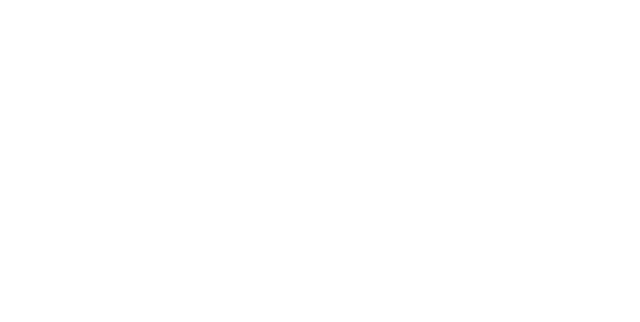
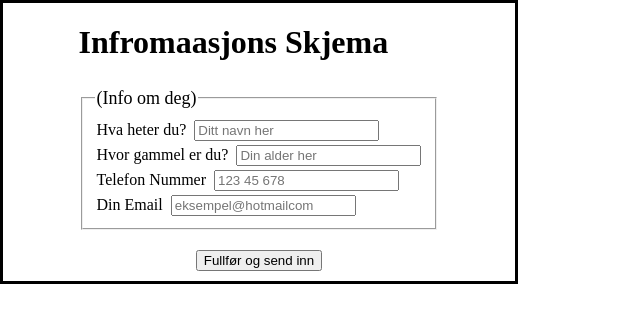
Before and after one commit to Martin-koder1/Kurs-Oppgave-8, a website: page index.html in a window 1280 px wide. Shown: the whole page, without its empty margins (0-640 px from the left). Drawn offline with Linux system fonts and the light colour scheme.

Commit message:
Info om deg boks

```diff
--- a/index.html
+++ b/index.html
@@ -8,6 +8,35 @@
     <script type="module" src="script.js"></script>
   </head>
   <body>
-    <main></main>
+    <main>
+      <h1>Infromaasjons Skjema</h1>
+      <fieldset>
+        <legend>(Info om deg)</legend>
+        <div>
+          <label for="name">Hva heter du?</label>
+          <input type="text" id="WhoYou" name="name" placeholder="Ditt navn her" required
+          />
+        </div>
+        <div>
+          <label for="age">Hvor gammel er du?</label>
+          <input type="text" id="Age" name="age" placeholder="Din alder her" required
+          />
+        </div>
+        <div>
+          <label for="Phone">Telefon Nummer</label>
+          <input type="text" id="PhoneNumber" name="phone" placeholder="123 45 678"
+          />
+        </div>
+        <div>
+          <label for="Email">Din Email</label>
+          <input type="text" id="Email" name="Email" placeholder="eksempel@hotmailcom"
+          />
+        </div>
+      </fieldset>
+
+      <div class="CompleteButton">
+        <button id="CompleteJob">Fullfør og send inn</button>
+      </div>
+    </main>
   </body>
 </html>
--- a/script.js
+++ b/script.js
@@ -0,0 +1,21 @@
+const CompleteJob = document.querySelector('#CompleteJob');
+const YourName = document.querySelector('#WhoYou');
+const YourAge = document.querySelector('#Age')
+const YourNumber = document.querySelector('#PhoneNumber')
+const YourEmail = document.querySelector('#Email')
+
+function submit(event) {
+  event.preventDefault();
+
+  const FullName = YourName.value;
+  const PersonAge = YourAge.value;
+  const PersonNumber = PhoneNumber.value;
+  const PersonEmail = YourEmail.value;
+
+  console.log(FullName);
+  console.log(PersonAge);
+  console.log(PersonNumber);
+  console.log(PersonEmail);
+}
+
+CompleteJob.addEventListener('click', submit);
--- a/style.css
+++ b/style.css
@@ -1,3 +1,28 @@
 body {
   margin: 0;
+  border: solid 3px black;
+  width: 40%;
+  display: flex;
+  flex-direction: column;
+  justify-content: center;
+  align-items: center;
 }
+
+legend {
+  line-height: 30px;
+  font-size: large;
+}
+
+label, input {
+  margin: 2px;
+}
+
+
+
+.CompleteButton {
+  margin-top: 20px;
+  margin-bottom: 10px;
+  display: flex;
+  justify-content: center;
+  align-items: center;
+}
```
